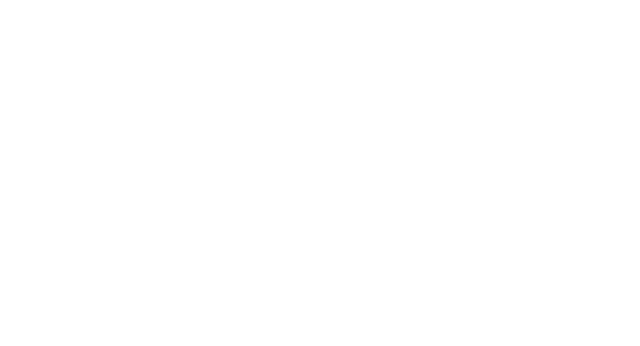
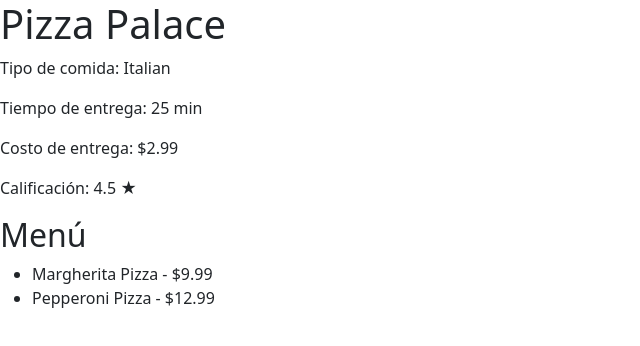
Before and after one commit to JuanManho/ProyectoFinalDaw, a React (Create React App) app: page /restaurants/1 in a window 1280 px wide. Before the commit this address had no page. Shown: the top 346 px of the page, without its empty margins (0-640 px from the left). Built offline with nearby package versions, Linux system fonts and the light colour scheme.

Commit message:
Añadidas las paginas de carrito,Login y DetRest

```diff
--- a/src/App.js
+++ b/src/App.js
@@ -2,13 +2,17 @@
 import React from 'react';
 import { BrowserRouter as Router, Route, Routes } from 'react-router-dom';
 import Home from './pages/Home';
+import RestaurantDetail from './pages/RestaurantDetail';
+//import Login from './pages/Login';
+//import Cart from './pages/Cart';
 
 function App() {
   return (
     <Router>
       <Routes>
         <Route path="/" element={<Home />} />
-        {/* Añadiremos mas rutas aquí adelante */}
+        <Route path="/restaurants/:id" element={<RestaurantDetail />} />
+        {/* /*{ Añadiremos mas rutas aquí adelante }*/ }
       </Routes>
     </Router>
   );
--- a/src/components/AppNavBar.js
+++ b/src/components/AppNavBar.js
@@ -2,6 +2,7 @@
 // Componente que contendrá el logotipo y los enlaces a cada botón del menú
 import React from 'react';
 import { Navbar, Nav, Container } from 'react-bootstrap';
+import { Link } from 'react-router-dom';
 
 const AppNavBar = () => (
   <Navbar bg="light" expand="lg">
@@ -10,14 +11,17 @@
       <Navbar.Toggle aria-controls="basic-navbar-nav" />
       <Navbar.Collapse id="basic-navbar-nav">
         <Nav className="ms-auto">
-          <Nav.Link href="/">Inicio</Nav.Link>
-          <Nav.Link href="/restaurants">Restaurantes</Nav.Link>
-          <Nav.Link href="/login">Inicio de sesión / Registro</Nav.Link>
-          <Nav.Link href="/cart">Carrito</Nav.Link>
+          <Nav.Link as={Link} to="/">Inicio</Nav.Link>
+          <Nav.Link as={Link} to="/restaurants/1">Restaurantes</Nav.Link>
+          <Nav.Link as={Link} to="/login">Inicio de sesión / Registro</Nav.Link>
+          <Nav.Link as={Link} to="/cart">Carrito</Nav.Link>
         </Nav>
       </Navbar.Collapse>
     </Container>
   </Navbar>
 );
 
+
+
+
 export default AppNavBar;
--- a/src/components/RestaurantCard.js
+++ b/src/components/RestaurantCard.js
@@ -2,12 +2,16 @@
 // Este componente representará cada tarjeta de restaurante individualmente, con una imagen, nombre, tipo, tiempo de entrega, precio de envío, y calificación.
 import React from 'react';
 import { Card } from 'react-bootstrap';
+//Añadido componente link para poder enlazar al pulsar el click con el detalle del restaurante
+import { Link } from 'react-router-dom';
 
-const RestaurantCard = ({ name, type, deliveryTime, deliveryCost, rating }) => (
+const RestaurantCard = ({ id, name, type, deliveryTime, deliveryCost, rating }) => (
   <Card className="m-2" style={{ width: '18rem' }}>
     <Card.Img variant="top" src="https://via.placeholder.com/150" />
     <Card.Body>
-      <Card.Title>{name}</Card.Title>
+      <Card.Title>
+        <Link to={`/restaurants/${id}`}>{name}</Link>
+      </Card.Title>
       <Card.Text>{type}</Card.Text>
       <Card.Text>{deliveryTime} min • ${deliveryCost} delivery</Card.Text>
       <Card.Text>Rating: {rating} ★</Card.Text>
--- a/src/components/RestaurantList.js
+++ b/src/components/RestaurantList.js
@@ -3,12 +3,8 @@
 import React from 'react';
 import { Container, Row, Col } from 'react-bootstrap';
 import RestaurantCard from './RestaurantCard';
+import restaurants from '../data/restaurants';
 
-const restaurants = [
-  { name: 'Restaurant 1', type: 'Italian', deliveryTime: 30, deliveryCost: 3.99, rating: 4.5 },
-  { name: 'Restaurant 2', type: 'Chinese', deliveryTime: 25, deliveryCost: 2.99, rating: 4.7 },
-  // Añade más restaurantes aquí...
-];
 
 const RestaurantList = () => (
   <Container>
--- a/src/data/restaurants.js
+++ b/src/data/restaurants.js
@@ -1,10 +1,32 @@
 // Archivo creado para cubrir el listado de restaurantes y poder añadir o quitar restaurantes de forma fácil
 
 const restaurants = [
-    { id: 1, name: 'Pizza Palace', type: 'Italian', deliveryTime: 25, deliveryCost: 2.99, rating: 4.5 },
-    { id: 2, name: 'Sushi World', type: 'Japanese', deliveryTime: 30, deliveryCost: 3.99, rating: 4.8 },
-    { id: 3, name: 'Burger Haven', type: 'American', deliveryTime: 20, deliveryCost: 1.99, rating: 4.3 },
-    // Agregar más restaurantes aquí...
+    {
+      id: 1,
+      name: 'Pizza Palace',
+      type: 'Italian',
+      deliveryTime: 25,
+      deliveryCost: 2.99,
+      rating: 4.5,
+      menu: [
+        { id: 101, name: 'Margherita Pizza', price: 9.99 },
+        { id: 102, name: 'Pepperoni Pizza', price: 12.99 },
+      ],
+    },
+    {
+      id: 2,
+      name: 'Sushi World',
+      type: 'Japanese',
+      deliveryTime: 30,
+      deliveryCost: 3.99,
+      rating: 4.8,
+      menu: [
+        { id: 201, name: 'California Roll', price: 8.99 },
+        { id: 202, name: 'Spicy Tuna Roll', price: 11.99 },
+      ],
+    },
+    // Añade más restaurantes aquí...
   ];
 
+
   export default restaurants;
--- /dev/null
+++ b/src/pages/Cart.js
@@ -0,0 +1,28 @@
+// src/pages/Cart.js
+import React from 'react';
+
+const Cart = () => {
+  const cartItems = [
+    { id: 1, name: 'California Roll', price: 9.99, quantity: 2 },
+    { id: 2, name: 'Spicy Tuna Roll', price: 12.99, quantity: 1 },
+  ];
+
+  const total = cartItems.reduce((sum, item) => sum + item.price * item.quantity, 0);
+
+  return (
+    <div>
+      <h1>Carrito de Compras</h1>
+      <ul>
+        {cartItems.map((item) => (
+          <li key={item.id}>
+            {item.name} - ${item.price.toFixed(2)} x {item.quantity}
+          </li>
+        ))}
+      </ul>
+      <h2>Total: ${total.toFixed(2)}</h2>
+      <button>Finalizar Compra</button>
+    </div>
+  );
+};
+
+export default Cart;
--- /dev/null
+++ b/src/pages/Login.js
@@ -0,0 +1,25 @@
+// src/pages/Login.js
+import React from 'react';
+
+const Login = () => {
+  return (
+    <div>
+      <h1>Iniciar Sesión</h1>
+      <form>
+        <label>
+          Email:
+          <input type="email" name="email" />
+        </label>
+        <br />
+        <label>
+          Contraseña:
+          <input type="password" name="password" />
+        </label>
+        <br />
+        <button type="submit">Iniciar Sesión</button>
+      </form>
+    </div>
+  );
+};
+
+export default Login;
--- /dev/null
+++ b/src/pages/RestaurantDetail.js
@@ -0,0 +1,34 @@
+// src/pages/RestaurantDetail.js
+import React from 'react';
+import { useParams } from 'react-router-dom';
+import restaurants from '../data/restaurants';
+
+const RestaurantDetail = () => {
+  const { id } = useParams(); // Extrae el ID del restaurante desde la URL
+  const restaurant = restaurants.find((rest) => rest.id === parseInt(id)); // Busca el restaurante por ID
+
+  if (!restaurant) {
+    return <h2>Restaurante no encontrado</h2>; // Maneja el caso en que el restaurante no exista
+  }
+
+  return (
+    <div>
+      <h1>{restaurant.name}</h1>
+      <p>Tipo de comida: {restaurant.type}</p>
+      <p>Tiempo de entrega: {restaurant.deliveryTime} min</p>
+      <p>Costo de entrega: ${restaurant.deliveryCost}</p>
+      <p>Calificación: {restaurant.rating} ★</p>
+
+      <h2>Menú</h2>
+      <ul>
+        {restaurant.menu.map((dish) => (
+          <li key={dish.id}>
+            {dish.name} - ${dish.price.toFixed(2)}
+          </li>
+        ))}
+      </ul>
+    </div>
+  );
+};
+
+export default RestaurantDetail;
```
